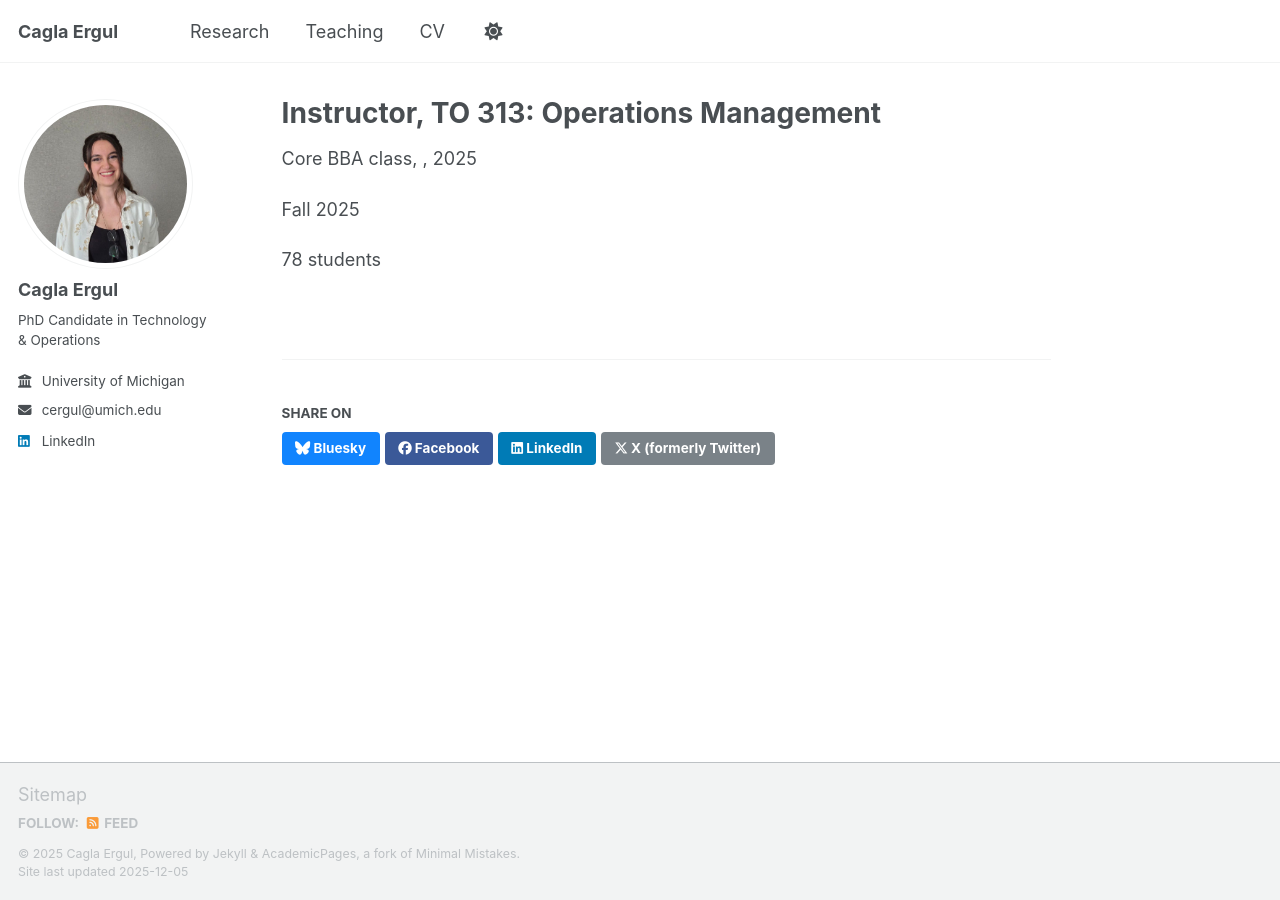
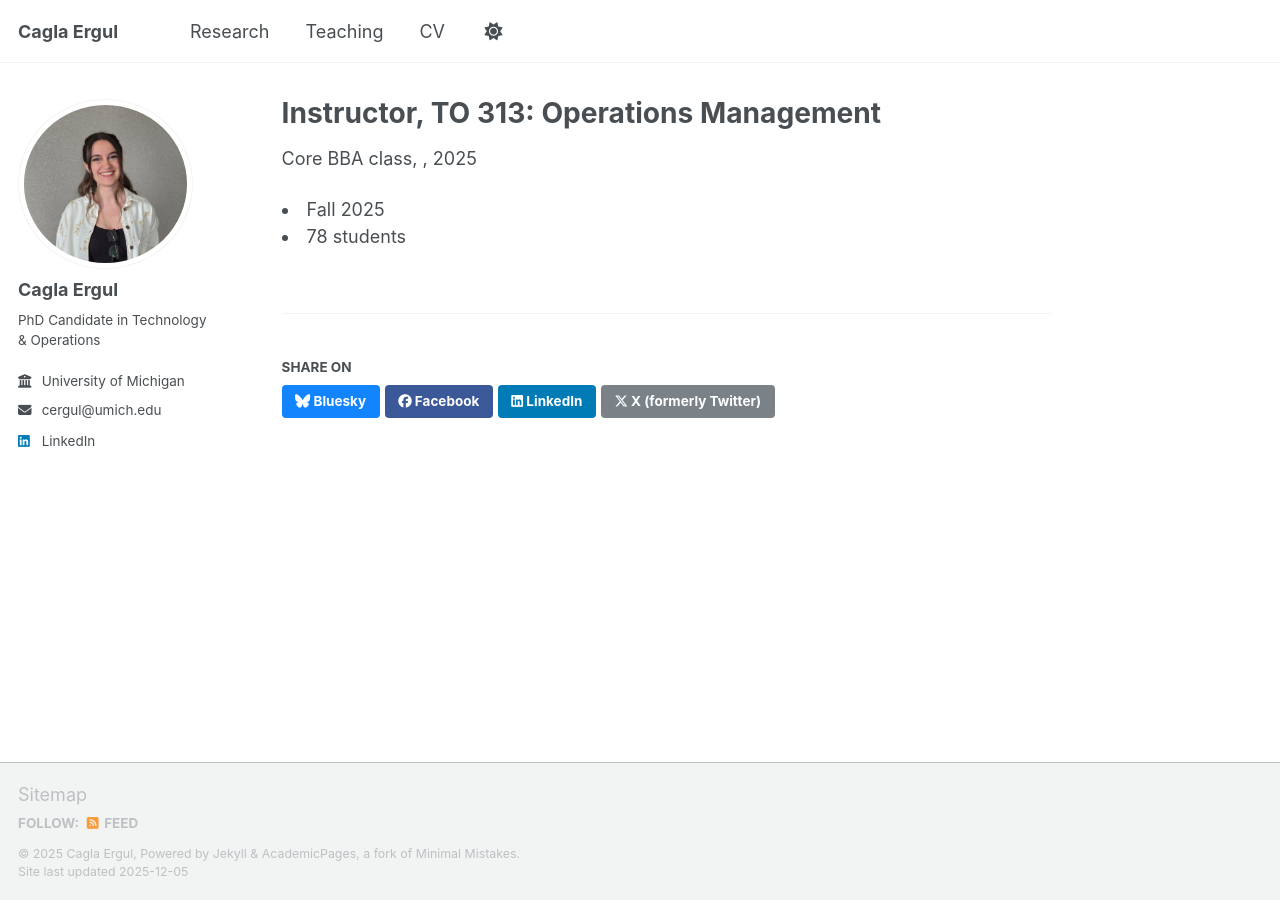
Before and after one commit to caglaergul/caglaergul.github.io, a Jekyll site: the page built from _teaching/2025-fall-teaching.md, in a window 1280 px wide. Built offline with Jekyll 4.4.1, drawn with Linux system fonts in a browser that asks for light colours; a script that is not in the unit is left out.

Commit message:
Format teaching information as list items
- Display Core BBA class, Fall 2025, and 78 students as bullet points
- Updated teaching template to use unordered list format

```diff
--- a/_pages/teaching.html
+++ b/_pages/teaching.html
@@ -11,8 +11,10 @@ author_profile: true
   <div class="list__item">
     <article class="archive__item">
       <h2 class="archive__item-title">{{ post.title }}</h2>
-      <p>{{ post.type }}</p>
-      <p>{{ post.content }}</p>
+      <ul>
+        <li>{{ post.type }}</li>
+        {{ post.content }}
+      </ul>
     </article>
   </div>
 {% endfor %}
--- a/_teaching/2025-fall-teaching.md
+++ b/_teaching/2025-fall-teaching.md
@@ -6,6 +6,5 @@ permalink: /teaching/2025-fall-teaching
 date: 2025-09-01
 ---
 
-Fall 2025
-
-78 students
+<li>Fall 2025</li>
+<li>78 students</li>
```
